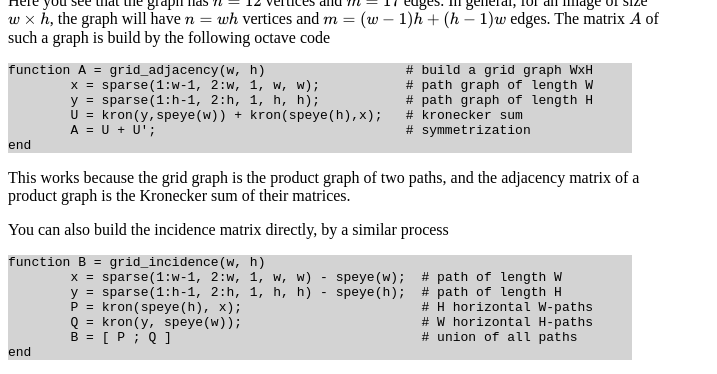
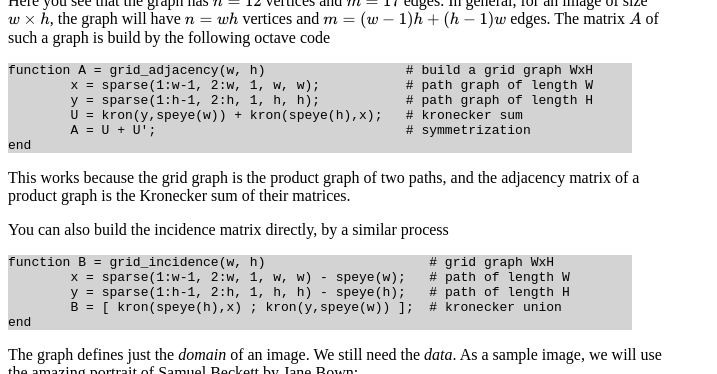
Before and after one commit to gabarro/gabarro.github.io, a Jekyll site: the page ccn/image_processing_with_graphs.html, which Jekyll copies as it is, in a window 1280 px wide and 900 px high, scrolled down 3765 px, cut to the strip 5-379 px from the top of the window. Shown: the whole strip, without its empty margins (0-717 px from the left). Built offline with Jekyll 4.4.1, drawn with Linux system fonts in a browser that asks for light colours; formulas are drawn with MathJax 3.

Commit message:
[ccn] simplify code

```diff
--- a/ccn/image_processing_with_graphs.html
+++ b/ccn/image_processing_with_graphs.html
@@ -330,12 +330,10 @@ adjacency matrix of a product graph is the Kronecker sum of their matrices.
 You can also build the incidence matrix directly, by a similar process
 
 <pre>
-function B = grid_incidence(w, h)
-	x = sparse(1:w-1, 2:w, 1, w, w) - speye(w);  # path of length W
-	y = sparse(1:h-1, 2:h, 1, h, h) - speye(h);  # path of length H
-	P = kron(speye(h), x);                       # H horizontal W-paths
-	Q = kron(y, speye(w));                       # W horizontal H-paths
-	B = [ P ; Q ]                                # union of all paths
+function B = grid_incidence(w, h)                     # grid graph WxH
+	x = sparse(1:w-1, 2:w, 1, w, w) - speye(w);   # path of length W
+	y = sparse(1:h-1, 2:h, 1, h, h) - speye(h);   # path of length H
+	B = [ kron(speye(h),x) ; kron(y,speye(w)) ];  # kronecker union
 end
 </pre>
 
```
Also changed, not shown: 2 other files.
